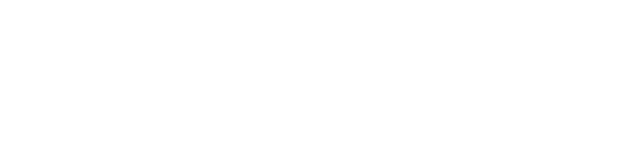
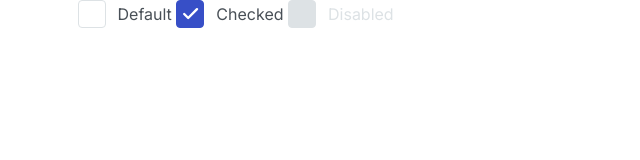
Before and after one commit to js-tasks-ru/htmlcss-20241107_saganjules, a website: page 07-lection5/01-checkbox/index.html in a window 1280 px wide. Shown: the whole page, without its empty margins (0-640 px from the left). Drawn offline with nearby package versions, Linux system fonts and the light colour scheme.

Commit message:
Created checkbox

```diff
--- a/07-lection5/01-checkbox/checkbox.css
+++ b/07-lection5/01-checkbox/checkbox.css
@@ -0,0 +1,76 @@
+.checkbox {
+    display: inline-block;
+    position: relative;
+}
+
+.checkbox__input {
+    position: absolute;
+    left: -100vh;
+}
+
+.checkbox__state{
+    display: flex;
+    gap: 12px;
+    align-items: center;
+}
+
+.checkbox__square {
+    display: flex;
+    align-items: center;
+    justify-content: center;
+    width: 28px;
+    height: 28px;
+    border-radius: 4px;
+    border: 1px solid var(--grey-2, #DDE2E5);
+}
+
+.checkbox__icon{
+    display: none;
+    fill: none;
+    stroke-width: 3px;
+}
+
+.checkbox__label {
+    color: var(--gray-4, #495057);
+    font-family: Inter, sans-serif;
+    font-size: 16px;
+    font-style: normal;
+    font-weight: 400;
+    line-height: 1.5;
+}
+
+.checkbox__input:checked ~ .checkbox__state .checkbox__square {
+    background-color: var(--blue, #374FC7);
+    border-color: var(--blue, #374FC7);
+}
+
+.checkbox__input:checked ~ .checkbox__state .checkbox__icon {
+    display: block;
+    color: var(--white, #ffffff);
+}
+
+.checkbox__input:focus ~ .checkbox__state .checkbox__label {
+    text-decoration: underline;
+}
+
+.checkbox__input:disabled ~ .checkbox__state .checkbox__square {
+    background-color: var(--grey-2, #DDE2E5);
+    border-color: var(--grey-2, #DDE2E5);
+}
+
+.checkbox__input:disabled ~ .checkbox__state .checkbox__icon {
+    display: none;
+}
+
+.checkbox__input:disabled ~ .checkbox__state .checkbox__label {
+    color: var(--grey-2, #DDE2E5);
+}
+
+.checkbox__input:disabled ~ .checkbox__state {
+    cursor: not-allowed;
+}
+
+/* Это вот костыль, который помог включая кросс браузерность.
+.checkbox__input:checked ~ .checkbox__state .checkbox__square{
+    transform: translateY(-2px);
+} */
--- a/07-lection5/01-checkbox/index.html
+++ b/07-lection5/01-checkbox/index.html
@@ -1,11 +1,59 @@
 <!DOCTYPE html>
 <!-- Страница чекбокса -->
 <html lang="ru">
+
 <head>
     <link rel="stylesheet" href="../../assets/css/main.css">
     <link rel="stylesheet" href="./checkbox.css">
+
+    <meta charset="UTF-8">
+    <meta name="viewport" content="width=device-width, initial-scale=1.0">
+
+    <title>Checkbox</title>
+
+    <script src="https://unpkg.com/feather-icons"></script>
 </head>
+
 <body>
+    <div class="container">
+        <label class="checkbox">
+            <input class="checkbox__input" type="checkbox">
+            <div class="checkbox__state">
+                <div class="checkbox__square">
+                    <i data-feather="check" class="checkbox__icon"></i>
+                </div>
+                <div class="checkbox__label">Default</div>
+            </div>
+        </label>
 
+        <label class="checkbox">
+            <input class="checkbox__input" type="checkbox" checked>
+            <div class="checkbox__state">
+                <div class="checkbox__square">
+                    <i data-feather="check" class="checkbox__icon"></i>
+                </div>
+                <div class="checkbox__label">Checked</div>
+            </div>
+        </label>
+
+        <label class="checkbox">
+            <input class="checkbox__input" type="checkbox" disabled>
+            <div class="checkbox__state">
+                <div class="checkbox__square">
+                    <i data-feather="check" class="checkbox__icon"></i>
+                </div>
+                <div class="checkbox__label">Disabled</div>
+            </div>
+        </label>
+    </div>
+
+
+    <script>
+        feather.replace({
+            width: '1.2rem',
+            height: '1.75rem'
+        });
+    </script>
 </body>
+
 </html>
```
Lines whose indentation alone changed are shown as unchanged.
